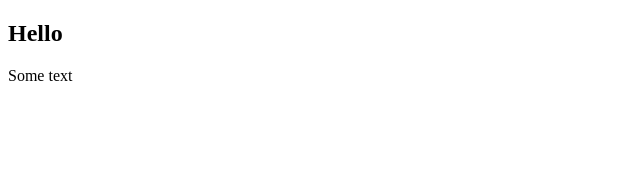
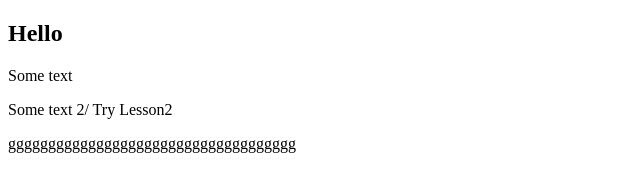
Before and after one commit to InnaTatarinova/Git_task1, a plain HTML site: page index.html in a window 1280 px wide. Shown: the whole page, without its empty margins (0-640 px from the left). Drawn offline with Linux system fonts and the light colour scheme.

Commit message:
Add span and p

```diff
--- a/index.html
+++ b/index.html
@@ -17,6 +17,8 @@
 <body>
     <h2>Hello</h2>
     <p>Some text</p>
+    <p>Some text 2/ Try Lesson2</p>
+    <span>  gggggggggggggggggggggggggggggggggggg</span>
     <script src="index.js"></script>
 </body>
 
```
